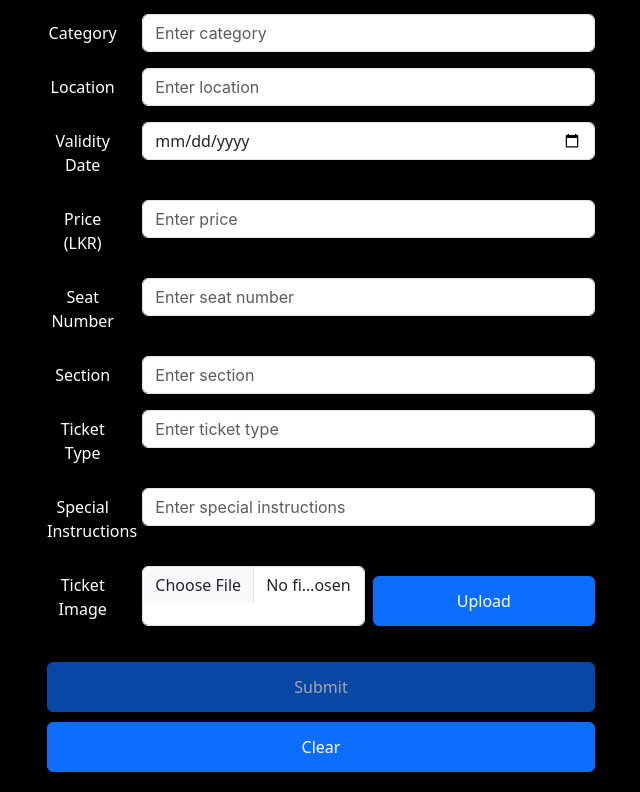
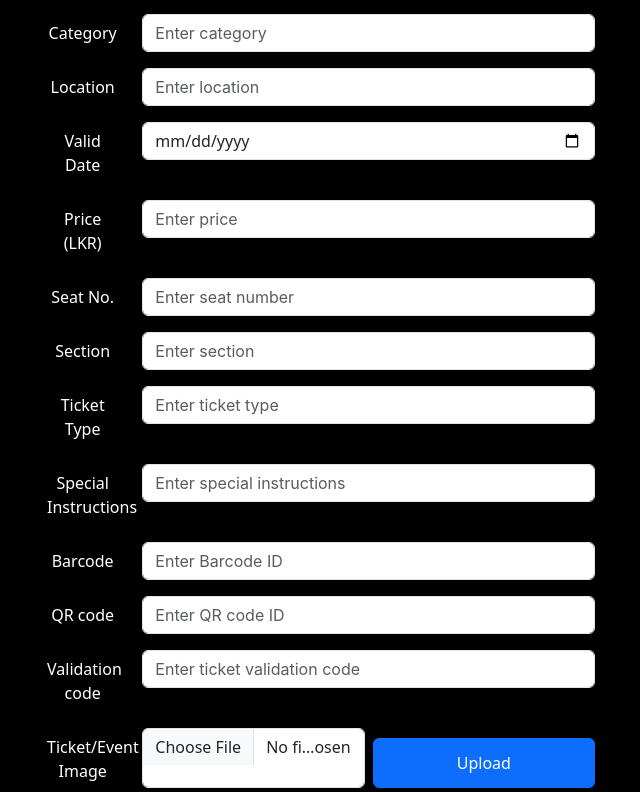
Before and after one commit to ChamikaRohan/Ticket-Twist, a React (Vite) app in the folder client/: page /sell-ticket in a window 1280 px wide. Shown: the part 248-1040 px from the top of the page, without its empty margins (319-959 px from the left). Built offline with nearby package versions, Linux system fonts and the light colour scheme; no server answers.

Commit message:
Added secret fields to create ticket form

```diff
--- a/client/src/pages/SellPage.jsx
+++ b/client/src/pages/SellPage.jsx
@@ -16,6 +16,9 @@ export default function SellPage() {
   const [section, setSection] = useState('');
   const [ticketType, setTicketType] = useState('');
   const [specialInstructions, setSpecialInstructions] = useState('');
+  const [barcode, setBarcode] = useState('');
+  const [qrcode, setQrcode] = useState('');
+  const [validationcode, setValidationcode] = useState('');
   const [selectedImg, setSelectedImg] = useState('');
   const [imageId, setImageId] = useState('');
 
@@ -91,6 +94,9 @@ export default function SellPage() {
     setSpecialInstructions('');
     setSelectedImg('');
     setImageId('');
+    setBarcode('');
+    setQrcode('');
+    setValidationcode('');
   };
 
   return (
@@ -162,7 +168,7 @@ export default function SellPage() {
 
               <Form.Group as={Row} className="mb-3" controlId="formValidityDate">
                 <Form.Label column sm={2}>
-                  Validity Date
+                  Valid Date
                 </Form.Label>
                 <Col sm={10}>
                   <Form.Control
@@ -192,7 +198,7 @@ export default function SellPage() {
 
               <Form.Group as={Row} className="mb-3" controlId="formSeatNumber">
                 <Form.Label column sm={2}>
-                  Seat Number
+                  Seat No.
                 </Form.Label>
                 <Col sm={10}>
                   <Form.Control
@@ -246,9 +252,51 @@ export default function SellPage() {
                 </Col>
               </Form.Group>
 
+              <Form.Group as={Row} className="mb-3" controlId="formBarcode">
+                <Form.Label column sm={2}>
+                  Barcode
+                </Form.Label>
+                <Col sm={10}>
+                  <Form.Control
+                    type="text"
+                    placeholder="Enter Barcode ID"
+                    value={barcode}
+                    onChange={(e) => setBarcode(e.target.value)}
+                  />
+                </Col>
+              </Form.Group>
+
+              <Form.Group as={Row} className="mb-3" controlId="formQrcode">
+                <Form.Label column sm={2}>
+                  QR code
+                </Form.Label>
+                <Col sm={10}>
+                  <Form.Control
+                    type="text"
+                    placeholder="Enter QR code ID"
+                    value={qrcode}
+                    onChange={(e) => setQrcode(e.target.value)}
+                  />
+                </Col>
+              </Form.Group>
+
+              <Form.Group as={Row} className="mb-3" controlId="formValidationcode">
+                <Form.Label column sm={2}>
+                    Validation code
+                </Form.Label>
+                <Col sm={10}>
+                  <Form.Control
+                    type="text"
+                    placeholder="Enter ticket validation code"
+                    value={validationcode}
+                    onChange={(e) => setValidationcode(e.target.value)}
+                  />
+                </Col>
+              </Form.Group>
+
               <Form.Group as={Row} className="mb-3" controlId="formImageUpload">
                 <Form.Label column sm={2}>
-                  Ticket Image
+                  Ticket/Event Image
                 </Form.Label>
                 <Col sm={10}>
                   <div className="d-flex">
@@ -266,11 +314,12 @@ export default function SellPage() {
               </Form.Group>
 
               <div className="text-center mt-4">
-                <Button variant="primary" onClick={handleSubmit} disabled={!imgUploadStatus}>
+                <Button variant="primary" style={{ backgroundColor: "#f3a42f" }} onClick={handleClear}>
+                  Clear
+                </Button>
+
+                <Button variant="primary" style={{ backgroundColor: "#f3a42f" }} onClick={handleSubmit} disabled={!imgUploadStatus}>
                   Submit
-                </Button>
-                <Button variant="primary" onClick={handleClear}>
-                  Clear
                 </Button>
               </div>
             </Form>
```
Also changed, not shown: 1 other file (tests, documents, lock files or other folders).
